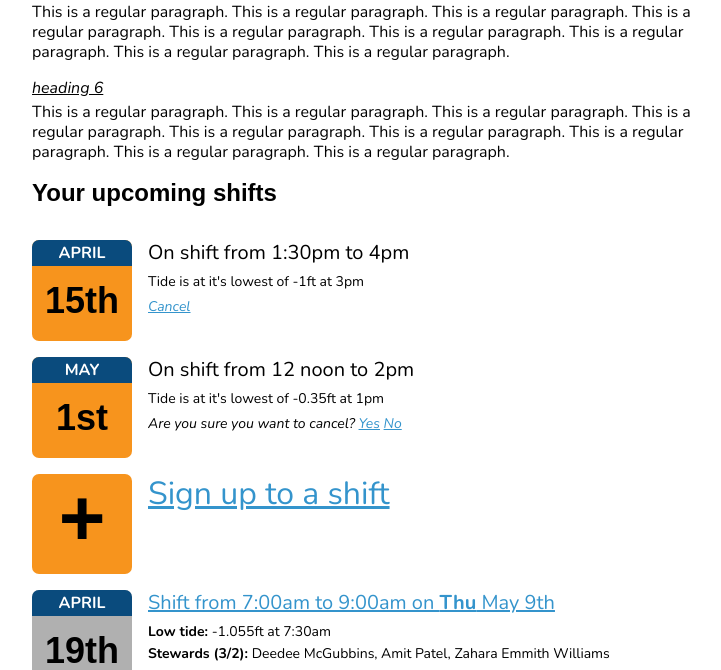
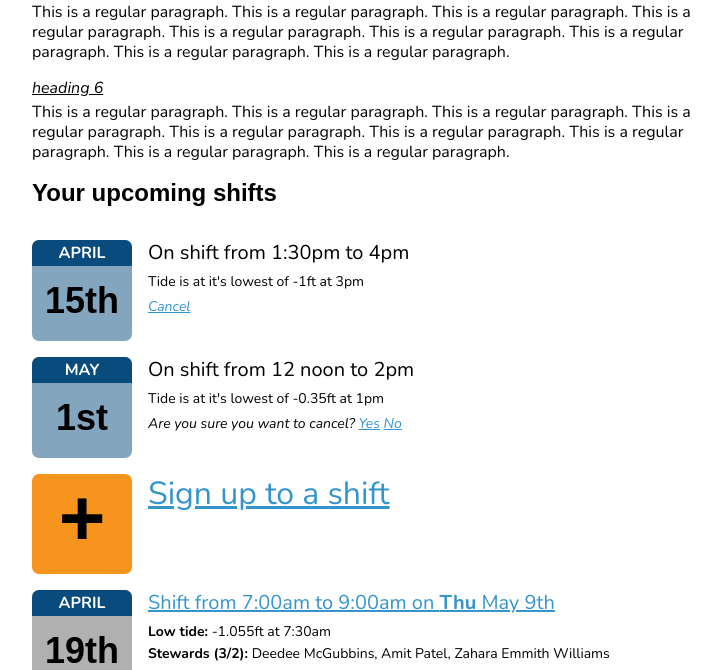
Before and after one commit to natbat/pillarpointstewards, a Django app: page /patterns/ in a window 1280 px wide. Shown: the part 925-1595 px from the top of the page, without its empty margins (112-833 px from the left). Run offline with Django 4.2, Linux system fonts and the light colour scheme; some web fonts are replaced.

Commit message:
blue for default shift colour now

```diff
--- a/pillarpointstewards/static/main.css
+++ b/pillarpointstewards/static/main.css
@@ -810,7 +810,7 @@ footer li {
     margin-bottom: 1em;
 }
 .shift .date {
-    background-color: #F7941D;
+    background-color: #84a5be;
     width: 5em;
     margin: 0 0 0 -5.8em;
     float: left;
```
